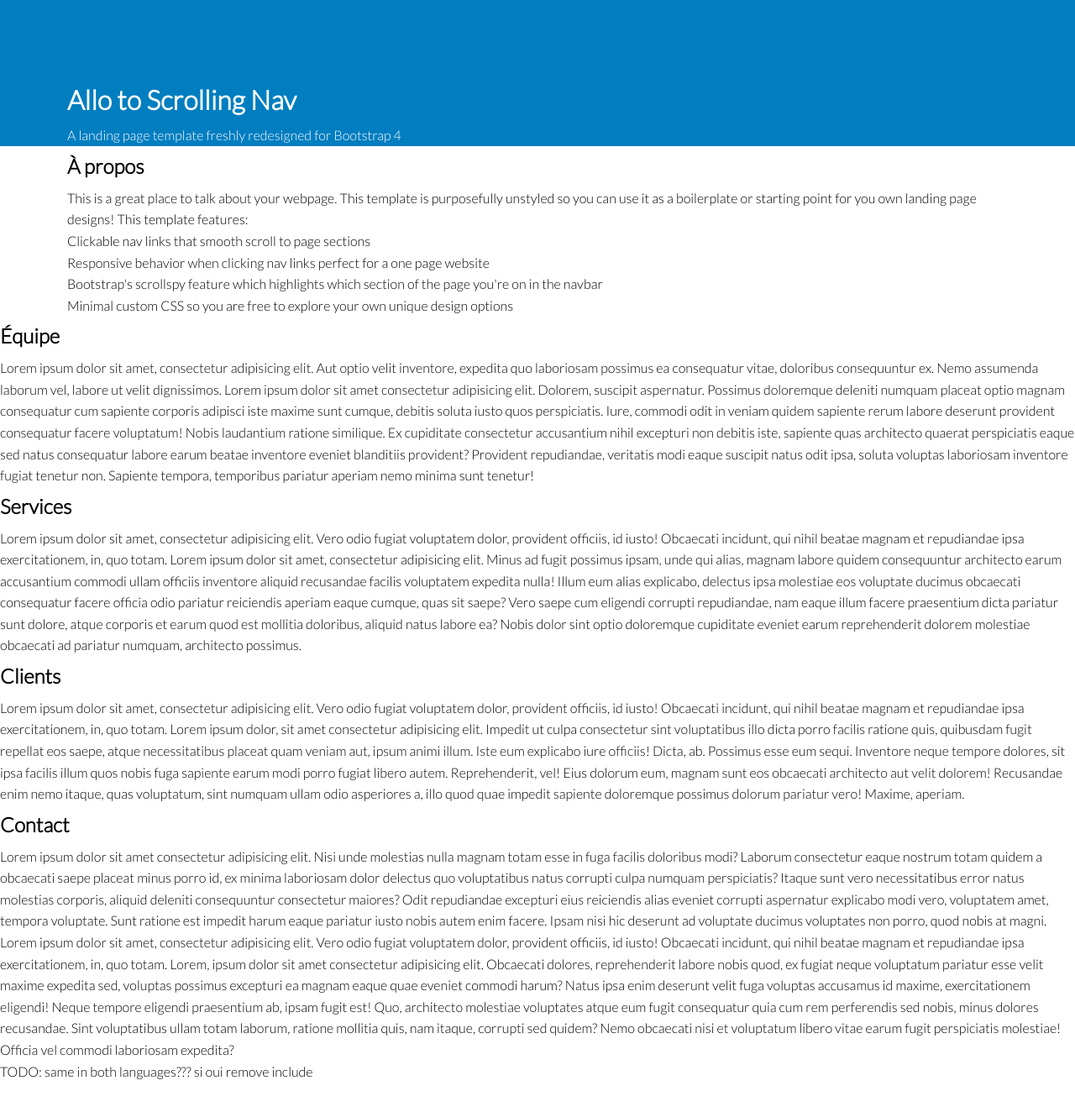
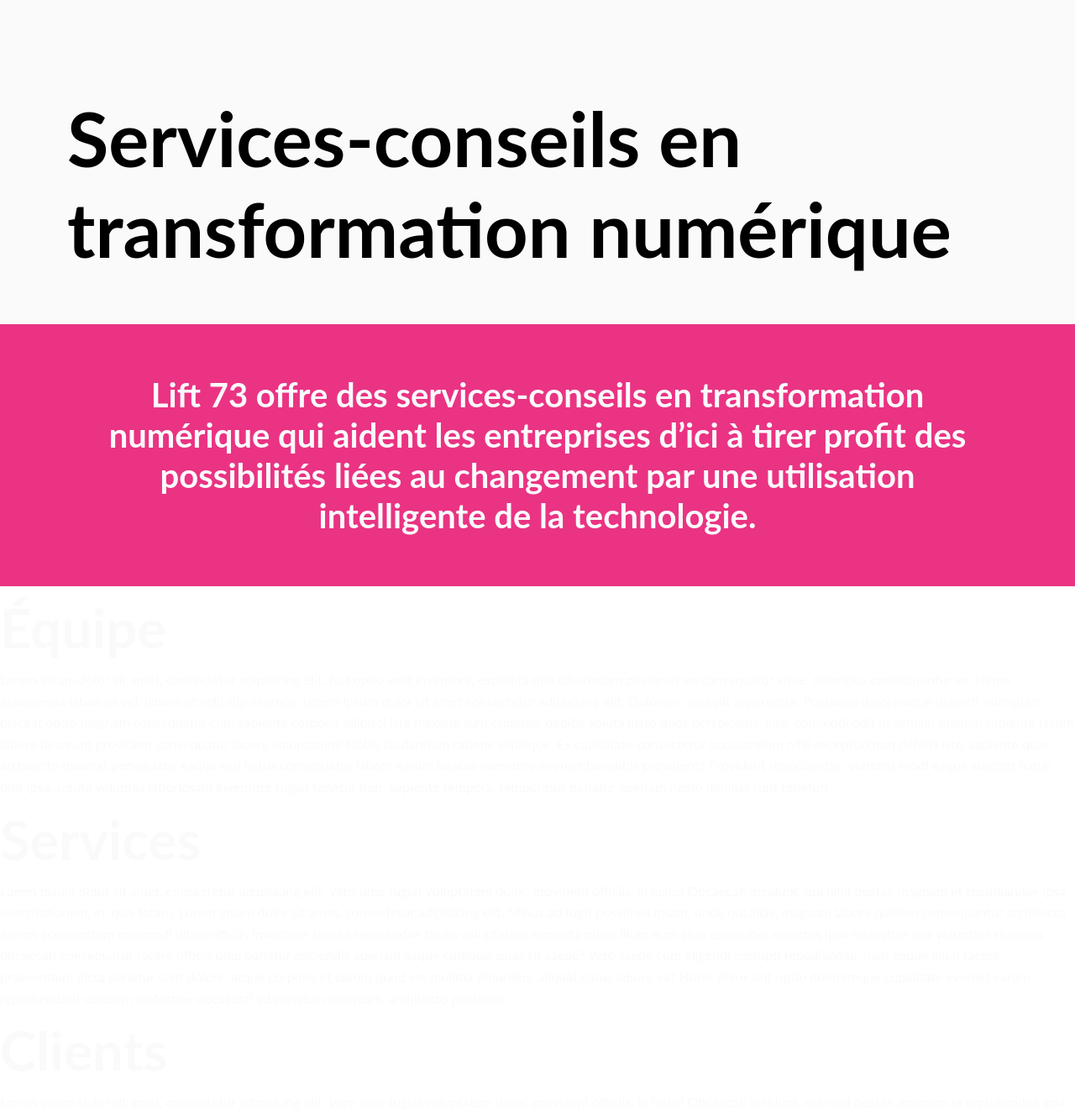
Before and after one commit to tkbmtl/onepage-jekyll-grid, a Jekyll site: the page built from index.html, in a window 1280 px wide and 1400 px high. Shown: the top 1324 px of the window at 84% size. Built offline with Jekyll 4.4.1, drawn with Linux system fonts in a browser that asks for light colours.

Commit message:
design integration

```diff
--- a/_includes/navigation.html
+++ b/_includes/navigation.html
@@ -1,7 +1,7 @@
 <!-- Navigation -->
 <header>
     <nav>
-        <div class="container">
+        <div class="container flex">
             <a href="#page-top"><img class="logo" src="/assets/images/logo.png" alt="Lift73 Logo" /></a>
             <ul class="nav-links">
                 {% assign lg = page.locale%} {% for item in site.data.[lg].navigation%}
--- a/_layouts/default.html
+++ b/_layouts/default.html
@@ -1,6 +1,7 @@
 <!DOCTYPE html>
 <html lang="{{ page.locale }}">
     <head>
+        {% if jekyll.environment == "production" %}
         <!-- Google Tag Manager -->
         <script>
             (function (w, d, s, l, i) {
@@ -15,6 +16,7 @@
             })(window, document, "script", "dataLayer", "GTM-MNRTR8Z");
         </script>
         <!-- End Google Tag Manager -->
+        {% endif %}
 
         <meta charset="utf-8" />
         <meta name="viewport" content="width=device-width, initial-scale=1, shrink-to-fit=no" />
@@ -30,6 +32,7 @@
     </head>
 
     <body id="page-top">
+        {% if jekyll.environment == "production" %}
         <!-- Google Tag Manager (noscript) -->
         <noscript
             ><iframe
@@ -40,7 +43,7 @@
             ></iframe
         ></noscript>
         <!-- End Google Tag Manager (noscript) -->
-        {% include navigation.html %} {{ content }} {% include footer.html %}
-        <script src="/assets/js/script.js"></script>
+        {% endif %} {% include navigation.html %} {{ content }} {% include footer.html %}
+        <script src="/assets/js/main.js"></script>
     </body>
 </html>
--- a/assets/js/script.js
+++ b/assets/js/main.js
@@ -44,14 +44,17 @@
     });
 }
 
+//Hide menu on scroll
 const hideOnScroll = () => {
     let prevScrollpos = window.pageYOffset;
     window.onscroll = () => {
-        let currentScrollPos = window.pageYOffset;
+        let currentScrollPos
+         = window.pageYOffset;
         if (prevScrollpos > currentScrollPos) {
             document.getElementsByTagName("header")[0].style.top = "0";
         } else {
-            document.getElementsByTagName("header")[0].style.top = "-75px";
+            console.log("IN");
+            document.getElementsByTagName("header")[0].style.top = "-120px";
         }
         prevScrollpos = currentScrollPos;
     };
--- a/en/index.html
+++ b/en/index.html
@@ -7,7 +7,7 @@
 
 <main>
     <div class="container">
-        <h1>Allo to Scrolling Nav</h1>
+        <h1>Serb</h1>
         <p>A landing page template freshly redesigned for Bootstrap 4</p>
     </div>
 </main>
@@ -28,7 +28,7 @@
     </div>
 </section>
 
-<section>
+<section class="team">
     <h2>Équipe</h2>
     <p>
         Lorem ipsum dolor sit amet, consectetur adipisicing elit. Aut optio velit inventore, expedita quo laboriosam
--- a/index.html
+++ b/index.html
@@ -5,26 +5,25 @@
 description: Lift 73 offre des services-conseils en transformation numérique qui aident les entreprises d’ici à tirer profit des possibilités liées au changement par une utilisation intelligente de la technologie.
 ---
 
-<main>
+<main class="main">
     <div class="container">
-        <h1>Allo to Scrolling Nav</h1>
-        <p>A landing page template freshly redesigned for Bootstrap 4</p>
+        <div class="main-text">
+            <h1>Services-conseils en transformation numérique</h1>
+        </div>
     </div>
 </main>
 
 <section class="about">
     <div class="container">
-        <h2>À propos</h2>
-        <p>
-            This is a great place to talk about your webpage. This template is purposefully unstyled so you can use it
-            as a boilerplate or starting point for you own landing page designs! This template features:
-        </p>
-        <ul>
-            <li>Clickable nav links that smooth scroll to page sections</li>
-            <li>Responsive behavior when clicking nav links perfect for a one page website</li>
-            <li>Bootstrap's scrollspy feature which highlights which section of the page you're on in the navbar</li>
-            <li>Minimal custom CSS so you are free to explore your own unique design options</li>
-        </ul>
+        <div class="about-text">
+            <div class="about-tag">
+                <h3>
+                    Lift 73 offre des services-conseils en transformation numérique qui aident les entreprises d’ici à
+                    tirer profit des possibilités liées au changement par une utilisation intelligente de la
+                    technologie.
+                </h3>
+            </div>
+        </div>
     </div>
 </section>
 
```
Also changed, not shown: scss/_navbar.scss (+8 -49 lines), scss/main.css (+126 -70 lines), scss/main.scss (+103 -10 lines), assets/css/main.min.css.
